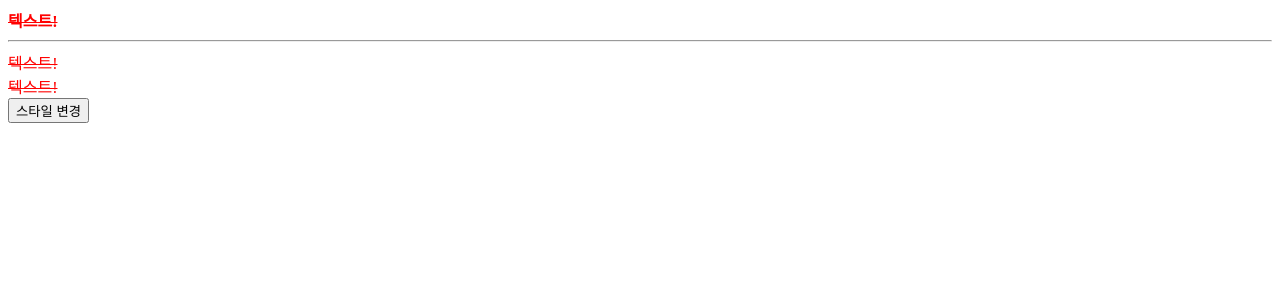
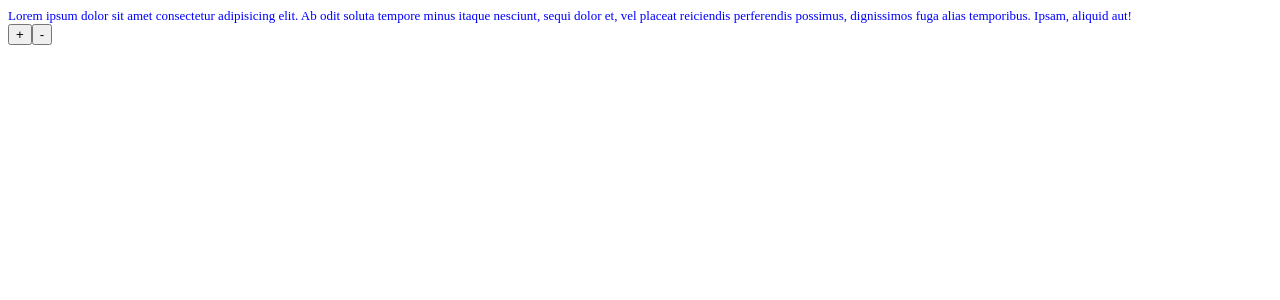
Before and after one commit to WooDaeHyun/Vue3, a Vue app: page / in a window 1280 px wide. Shown: the top 300 px of the page. Built offline with nearby package versions, Linux system fonts and the light colour scheme.

Commit message:
feat: v-bind:class, v-bind:style

```diff
--- a/src/App.vue
+++ b/src/App.vue
@@ -1,70 +1,37 @@
 <template>
   <div>
-    <!-- 인라인 방식 -->
-    <div class="text" :class="{ active: isActive, 'text-danger': hasError }">텍스트!</div>
-    <!-- boolean 값을 통해서 class를 사용할지 말지 선택할 수 있음!! -->
-    <hr />
-    <!-- 만약 바인딩할 데이터가 많다면 인라인이 아닌 object로 바인딩할 수도 있음 -->
-    <div class="text" :class="classObject">텍스트!</div>
-    <!-- 배열로 클래스를 넣을 수도 있음!!  -->
-    <div class="text" :class="[isActive ? 'active-class' : 'class', errorClass, classObject]">
-      <!-- 배열안에 삼항연산자도 사용가능하고 객체도 넣을 수 있다.. 짬뽕임 -->
-      텍스트!
+    <div v-bind:style="styleObject">
+      Lorem ipsum dolor sit amet consectetur adipisicing elit. Ab odit soluta tempore minus itaque
+      nesciunt, sequi dolor et, vel placeat reiciendis perferendis possimus, dignissimos fuga alias
+      temporibus. Ipsam, aliquid aut!
     </div>
-    <button @click="changeStyle">스타일 변경</button>
+    <button @click="fontSize++">+</button>
+    <button @click="fontSize--">-</button>
   </div>
 </template>
 
 <script>
-import { computed, ref } from 'vue'
+import { computed, reactive, ref } from 'vue'
 
 export default {
   setup() {
-    const isActive = ref(true)
-    const hasError = ref(true)
+    // const styleObject = reactive({
+    //   color: 'red',
+    //   fontSize: '20px'
+    // })
 
-    const changeStyle = () => {
-      isActive.value = !isActive.value
-      hasError.value = !hasError.value
-    }
+    const fontSize = ref(13)
 
-    const classObject = ref({
-      active: isActive.value,
-      'text-danger': false
+    const styleObject = computed(() => {
+      return {
+        color: 'blue',
+        fontSize: fontSize.value + 'px'
+      }
     })
 
-    // const classObject = computed(() => {
-    //   return {
-    //     active: isActive.value,
-    //     'text-danger': hasError.value
-    //   }
-    // })
-
-    const activeClass = ref('active')
-    const errorClass = ref('error')
-
-    return {
-      isActive,
-      changeStyle,
-      hasError,
-      classObject,
-      activeClass,
-      errorClass
-    }
+    return { styleObject, fontSize }
   }
 }
 </script>
 
-<style lang="scss" scoped>
-.active {
-  color: red;
-}
-
-.text {
-  text-decoration-line: line-through;
-}
-
-.text-danger {
-  font-weight: 900;
-}
-</style>
+<style lang="scss" scoped></style>
```
Also changed, not shown: src/lectures/App_class_bind.vue (added, +70 -0 lines).
